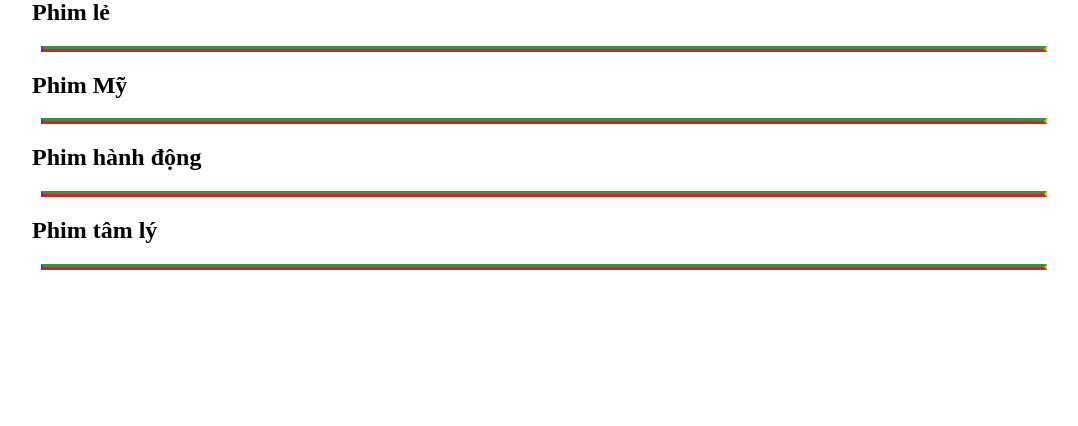
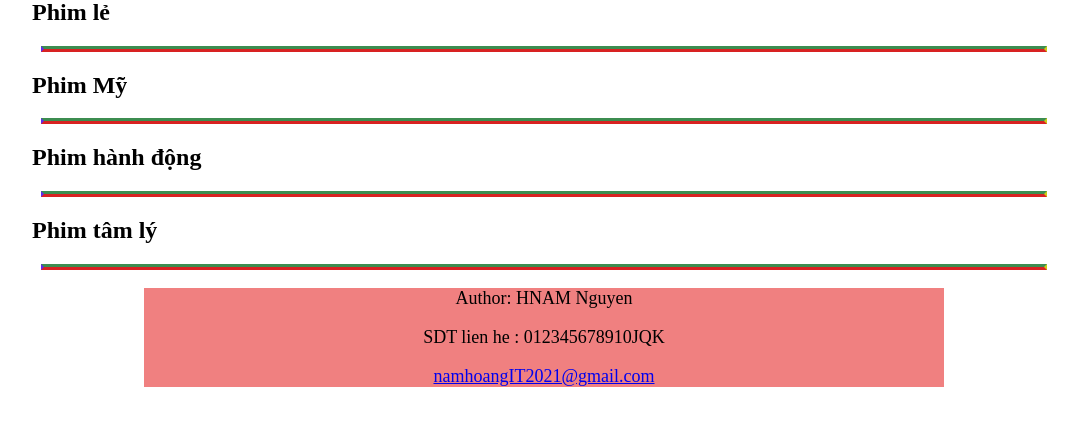
Before and after one commit to LamKeee/Hnam.com, a PHP site: page / in a window 1280 px wide. Shown: the part 243-669 px from the top of the page, without its empty margins (96-1174 px from the left). Run offline with PHP 8.4, Linux system fonts and the light colour scheme; data that the repository does not hold is empty.

Commit message:
update index.html

```diff
--- a/css/style.css
+++ b/css/style.css
@@ -133,3 +133,10 @@ ul.container{
 
 
 }
+#contact {
+text-align: center;
+    font-size: large;
+    background-color: lightcoral;
+    margin: auto;
+    max-width: 800px;
+}
--- a/index.php
+++ b/index.php
@@ -212,5 +212,14 @@ $result_04=$conn->query($sql_04);
 
 
 </body>
+<footer>
+  <div id="contact">
+  <p>Author: HNAM Nguyen</p>
+  <p>SDT lien he : 012345678910JQK</p>
+  <p><a href="mailto:hege@example.com">namhoangIT2021@gmail.com</a></p>
+
+
+  </div>
+</footer>
 
 </html>
```
